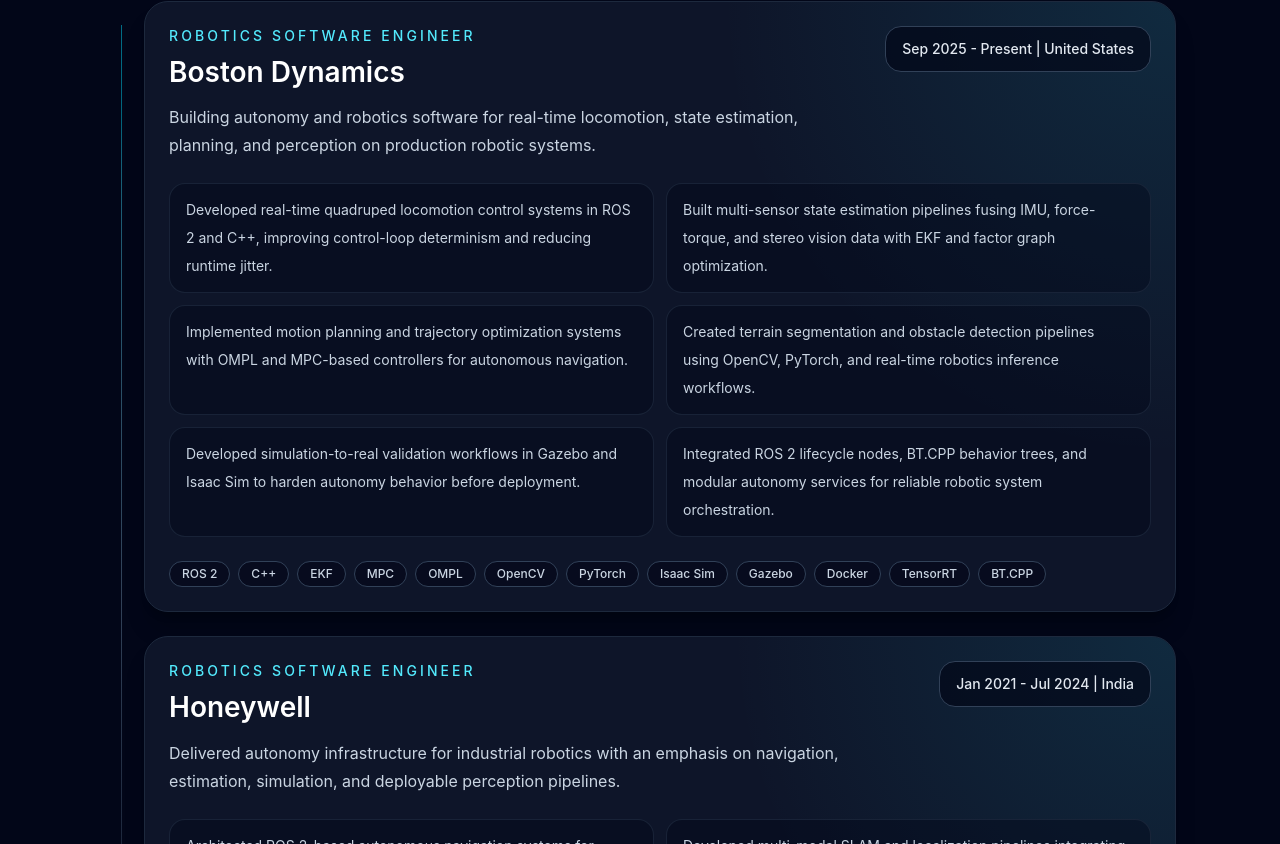
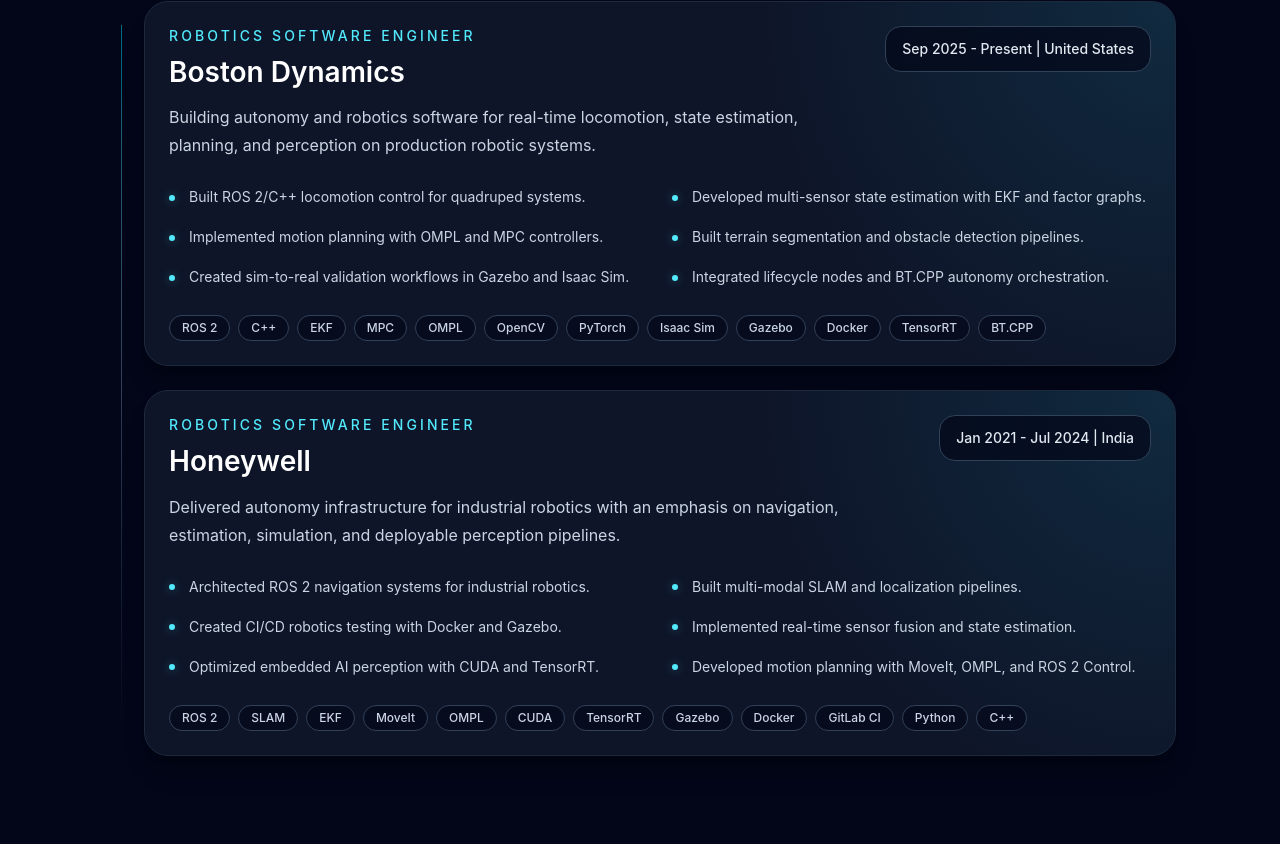
Before and after one commit to ninad164/my-portfolio, a React (Vite) app: page / in a window 1280 px wide. Shown: the part 1156-2000 px from the top of the page. Built offline with nearby package versions, Linux system fonts and the light colour scheme.

Commit message:
Edited job cards.

```diff
--- a/src/App.jsx
+++ b/src/App.jsx
@@ -7,12 +7,12 @@
       summary:
         "Building autonomy and robotics software for real-time locomotion, state estimation, planning, and perception on production robotic systems.",
       bullets: [
-        "Developed real-time quadruped locomotion control systems in ROS 2 and C++, improving control-loop determinism and reducing runtime jitter.",
-        "Built multi-sensor state estimation pipelines fusing IMU, force-torque, and stereo vision data with EKF and factor graph optimization.",
-        "Implemented motion planning and trajectory optimization systems with OMPL and MPC-based controllers for autonomous navigation.",
-        "Created terrain segmentation and obstacle detection pipelines using OpenCV, PyTorch, and real-time robotics inference workflows.",
-        "Developed simulation-to-real validation workflows in Gazebo and Isaac Sim to harden autonomy behavior before deployment.",
-        "Integrated ROS 2 lifecycle nodes, BT.CPP behavior trees, and modular autonomy services for reliable robotic system orchestration.",
+        "Built ROS 2/C++ locomotion control for quadruped systems.",
+        "Developed multi-sensor state estimation with EKF and factor graphs.",
+        "Implemented motion planning with OMPL and MPC controllers.",
+        "Built terrain segmentation and obstacle detection pipelines.",
+        "Created sim-to-real validation workflows in Gazebo and Isaac Sim.",
+        "Integrated lifecycle nodes and BT.CPP autonomy orchestration.",
       ],
       tech: [
         "ROS 2",
@@ -36,12 +36,12 @@
       summary:
         "Delivered autonomy infrastructure for industrial robotics with an emphasis on navigation, estimation, simulation, and deployable perception pipelines.",
       bullets: [
-        "Architected ROS 2-based autonomous navigation systems for industrial robotics using DDS middleware and modular software design.",
-        "Developed multi-modal SLAM and localization pipelines integrating LiDAR, stereo vision, and IMU data with EKF and graph optimization.",
-        "Built CI/CD robotics testing workflows with Docker, GitLab CI, and Gazebo-based simulation infrastructure.",
-        "Implemented real-time sensor fusion and state estimation systems for long-duration autonomous robotic operations.",
-        "Optimized embedded AI perception pipelines with CUDA, TensorRT, and PyTorch acceleration for production-style inference.",
-        "Developed motion planning systems with MoveIt, OMPL, and ROS 2 Control for constrained robotic environments.",
+        "Architected ROS 2 navigation systems for industrial robotics.",
+        "Built multi-modal SLAM and localization pipelines.",
+        "Created CI/CD robotics testing with Docker and Gazebo.",
+        "Implemented real-time sensor fusion and state estimation.",
+        "Optimized embedded AI perception with CUDA and TensorRT.",
+        "Developed motion planning with MoveIt, OMPL, and ROS 2 Control.",
       ],
       tech: [
         "ROS 2",
@@ -295,12 +295,13 @@
                   </div>
                 </div>
 
-                <ul className="mt-6 grid gap-3 text-sm leading-7 text-slate-300 md:grid-cols-2">
+                <ul className="mt-6 grid gap-x-6 gap-y-3 text-sm leading-7 text-slate-300 md:grid-cols-2">
                   {experience.bullets.map((bullet) => (
                     <li
                       key={bullet}
-                      className="rounded-2xl border border-slate-800/80 bg-slate-950/40 px-4 py-3 transition duration-300 group-hover:border-slate-700"
+                      className="relative pl-5 transition duration-300"
                     >
+                      <span className="absolute left-0 top-[0.7rem] h-1.5 w-1.5 rounded-full bg-cyan-300 shadow-[0_0_10px_rgba(103,232,249,0.35)]" />
                       {bullet}
                     </li>
                   ))}
```
